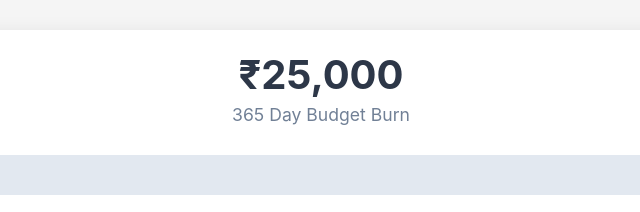
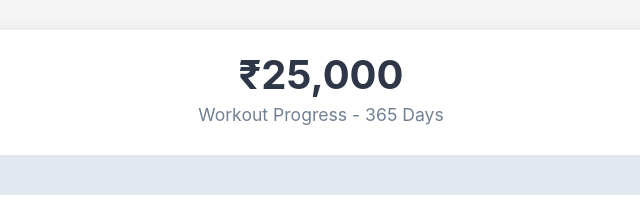
Before and after one commit to drharishmaddula/progressbar, a plain HTML site: page index.html in a window 1280 px wide. Shown: the part 219-431 px from the top of the page, 319-959 px from the left. Drawn offline with Linux system fonts and the light colour scheme.

Commit message:
Update index.html

```diff
--- a/index.html
+++ b/index.html
@@ -166,7 +166,7 @@
     <div class="widget">
         <div class="header">
             <div class="total-amount">₹25,000</div>
-            <div class="subtitle">365 Day Budget Burn</div>
+            <div class="subtitle">Workout Progress - 365 Days </div>
         </div>
 
         <div class="progress-container">
```
